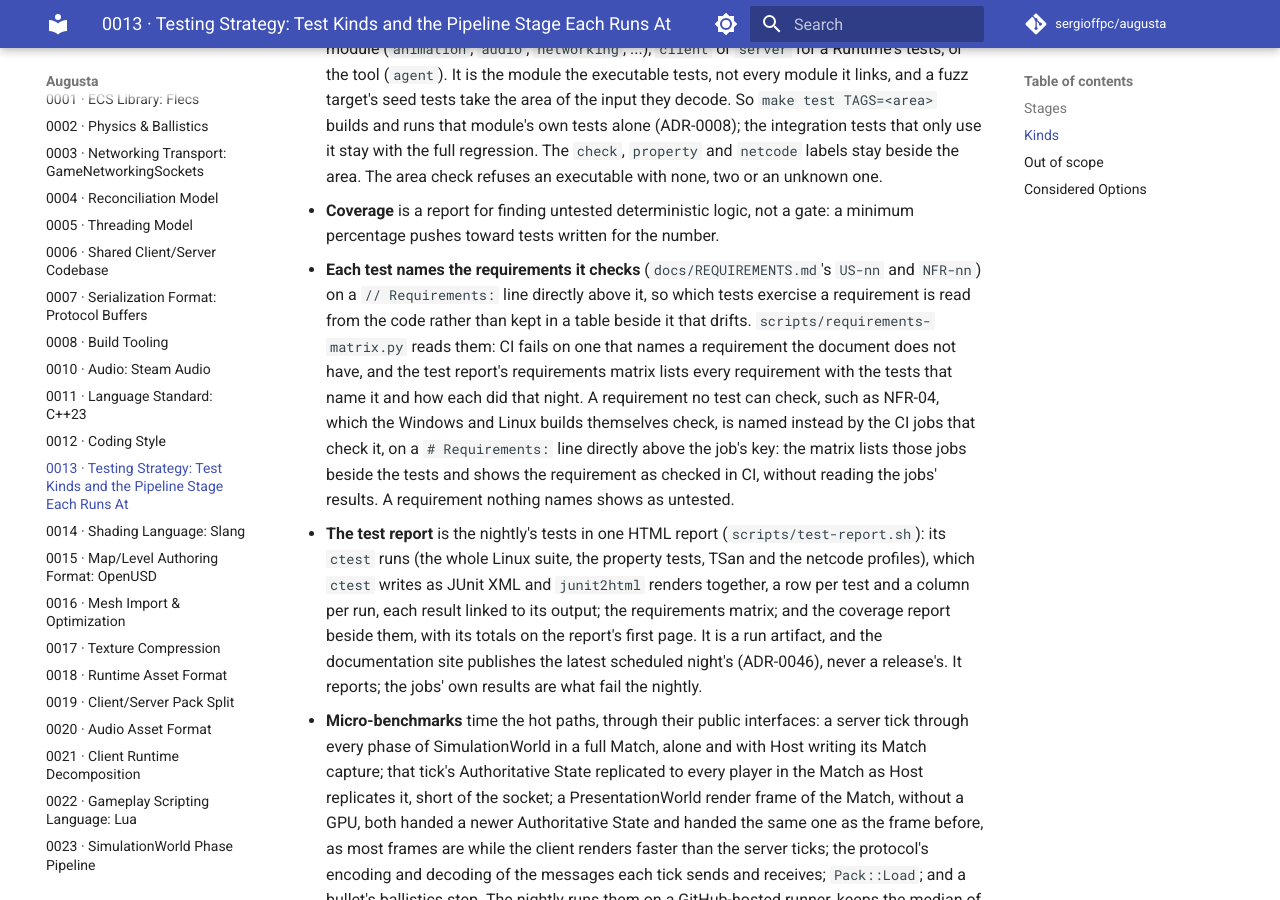
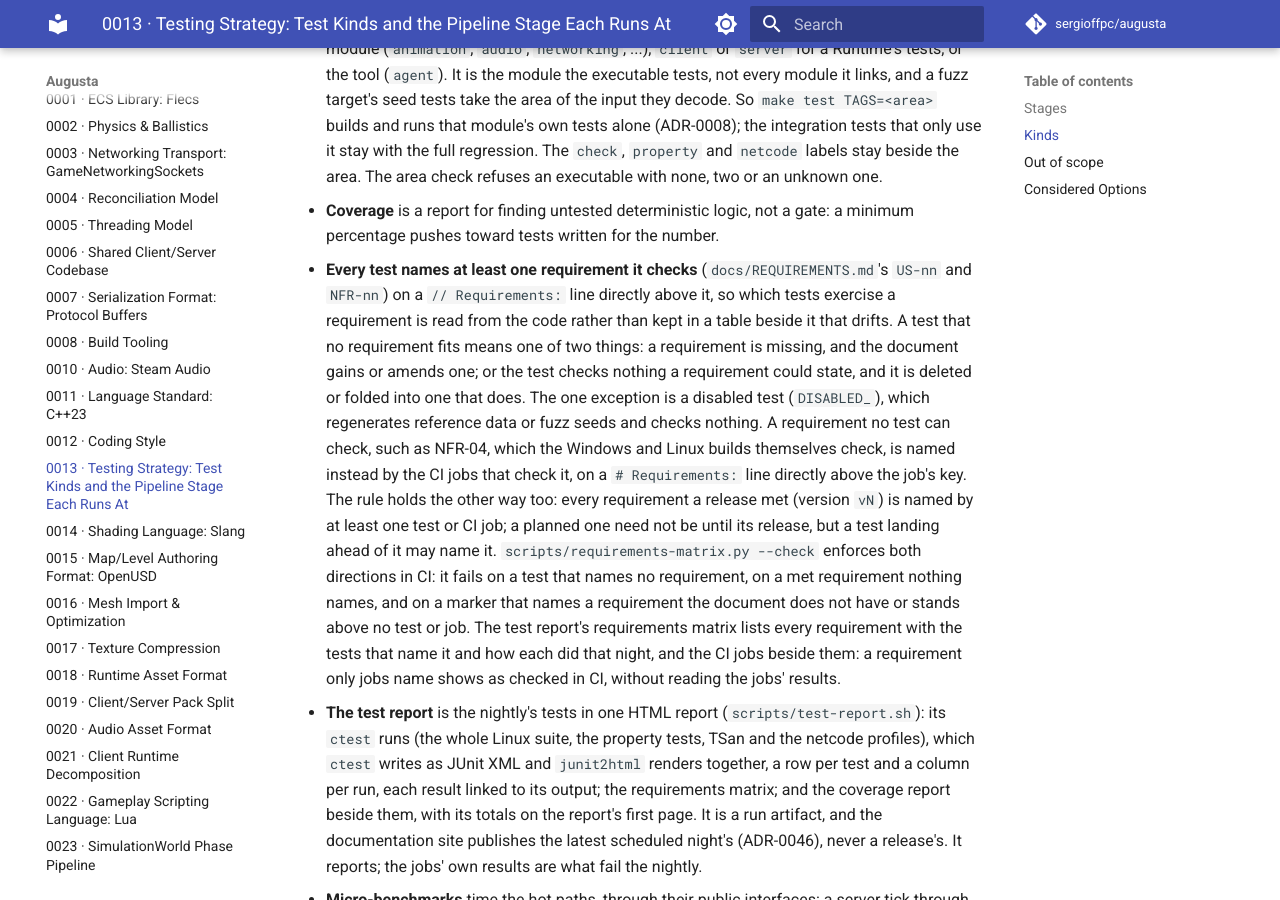
Before and after one commit to sergioffpc/augusta, an MkDocs documentation site: the page built from docs/adr/0013-testing-and-benchmarking.md, in a window 1280 px wide and 900 px high, scrolled down 5046 px. Built offline with MkDocs 1.6.1 and Material for MkDocs 9.7.7, drawn with Linux system fonts in a browser that asks for light colours; comment, search, counter and statistics services are not loaded.

Commit message:
feat(scripts): require both directions in requirements-matrix --check
--check now refuses a test that names no requirement (a DISABLED_ test
is exempt) and a requirement met in a release (vN) that no test or CI
job names, at its heading in docs/REQUIREMENTS.md; a planned one is
exempt. ADR-0013, the coding standards and scripts/README.md state the
rule: every test names a requirement, and a test no requirement fits
means a missing requirement or a test that shouldn't exist.

Marks the three tests develop added without a marker: the client's log
level defaults and reading (US-28) and the Match ID's round trip
(NFR-20).

Refs #1371

Co-Authored-By: Claude Opus 5.5 <noreply@anthropic.com>

```diff
--- a/docs/adr/0013-testing-and-benchmarking.md
+++ b/docs/adr/0013-testing-and-benchmarking.md
@@ -201,18 +201,27 @@ more stages it runs at, chosen by how long it takes and how noisy its result is.
   two or an unknown one.
 - **Coverage** is a report for finding untested deterministic logic, not a gate:
   a minimum percentage pushes toward tests written for the number.
-- **Each test names the requirements it checks** (`docs/REQUIREMENTS.md`'s
-  `US-nn` and `NFR-nn`) on a `// Requirements:` line directly above it, so which
-  tests exercise a requirement is read from the code rather than kept in a table
-  beside it that drifts. `scripts/requirements-matrix.py` reads them: CI fails
-  on one that names a requirement the document does not have, and the test
-  report's requirements matrix lists every requirement with the tests that name
-  it and how each did that night. A requirement no test can check, such as
-  NFR-04, which the Windows and Linux builds themselves check, is named instead
-  by the CI jobs that check it, on a `# Requirements:` line directly above the
-  job's key: the matrix lists those jobs beside the tests and shows the
-  requirement as checked in CI, without reading the jobs' results. A requirement
-  nothing names shows as untested.
+- **Every test names at least one requirement it checks**
+  (`docs/REQUIREMENTS.md`'s `US-nn` and `NFR-nn`) on a `// Requirements:` line
+  directly above it, so which tests exercise a requirement is read from the code
+  rather than kept in a table beside it that drifts. A test that no requirement
+  fits means one of two things: a requirement is missing, and the document gains
+  or amends one; or the test checks nothing a requirement could state, and it is
+  deleted or folded into one that does. The one exception is a disabled test
+  (`DISABLED_`), which regenerates reference data or fuzz seeds and checks
+  nothing. A requirement no test can check, such as NFR-04, which the Windows
+  and Linux builds themselves check, is named instead by the CI jobs that check
+  it, on a `# Requirements:` line directly above the job's key. The rule holds
+  the other way too: every requirement a release met (version `vN`) is named by
+  at least one test or CI job; a planned one need not be until its release, but
+  a test landing ahead of it may name it.
+  `scripts/requirements-matrix.py --check` enforces both directions in CI: it
+  fails on a test that names no requirement, on a met requirement nothing names,
+  and on a marker that names a requirement the document does not have or stands
+  above no test or job. The test report's requirements matrix lists every
+  requirement with the tests that name it and how each did that night, and the
+  CI jobs beside them: a requirement only jobs name shows as checked in CI,
+  without reading the jobs' results.
 - **The test report** is the nightly's tests in one HTML report
   (`scripts/test-report.sh`): its `ctest` runs (the whole Linux suite, the
   property tests, TSan and the netcode profiles), which `ctest` writes as JUnit
```
Also changed, not shown: docs/agents/coding-standards.md (+11 -6 lines), scripts/README.md (+6 -0 lines), 3 other files.
